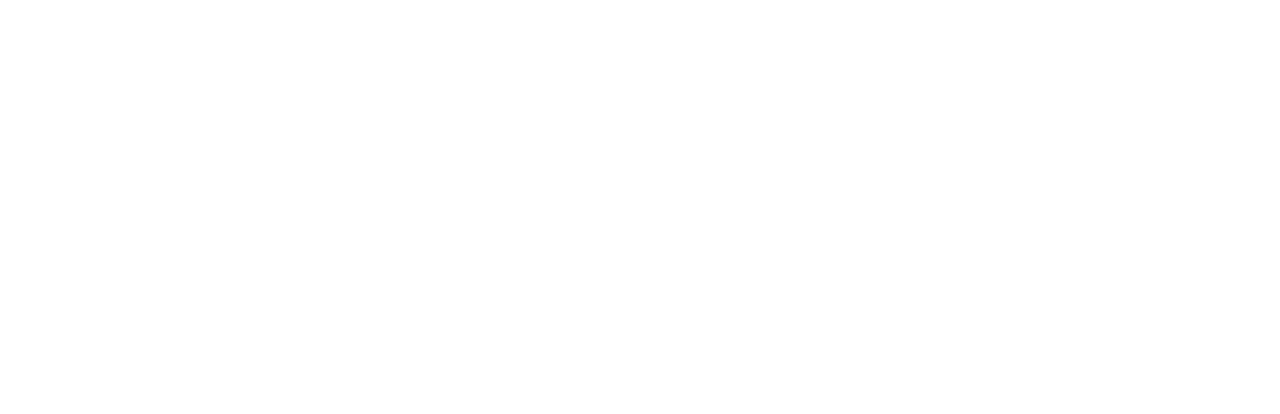
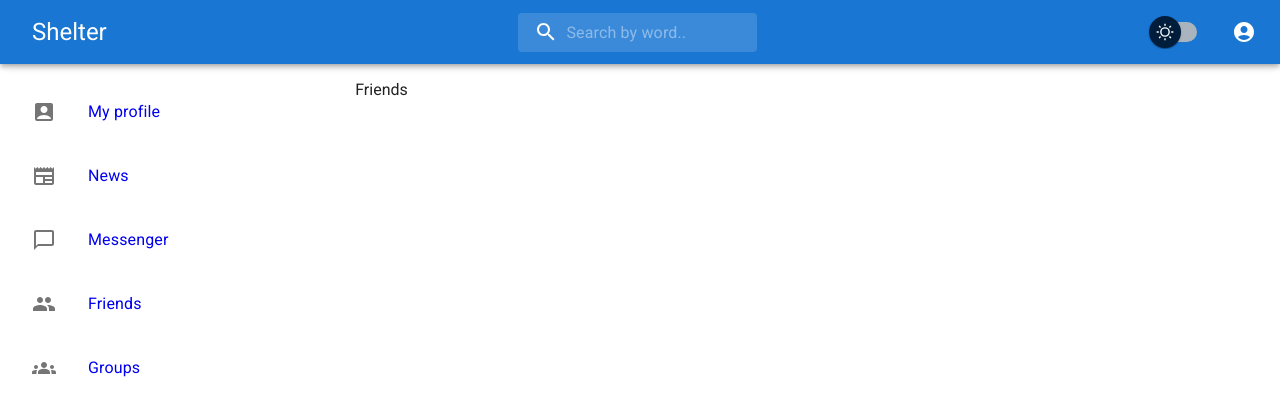
Before and after one commit to AlexForw/social-network-mui-react, a React (Create React App) app: page /friends in a window 1280 px wide. Before the commit this address had no page. Shown: the top 414 px of the page. Built offline with nearby package versions, Linux system fonts and the light colour scheme.

Commit message:
feat: add some pages

```diff
--- a/src/App.css
+++ b/src/App.css
@@ -4,3 +4,6 @@
     box-sizing: border-box;
     font-family: "Roboto",sans-serif;
 }
+a{
+    text-decoration: none;
+}
--- a/src/App.js
+++ b/src/App.js
@@ -2,10 +2,13 @@
 import React from 'react';
 import { createTheme, ThemeProvider } from '@mui/material';
 import { Box } from '@mui/system';
-import { Routes, Route, Link } from 'react-router-dom'
+import { Routes, Route } from 'react-router-dom'
 import Layout from './components/Layout/Layout';
 import Home from './components/pages/Home/Home';
-
+import MyProfile from './components/pages/MyProfile/MyProfile'
+import Messenger from './components/pages/Messenger/Messenger';
+import Groups from './components/pages/Groups/Groups';
+import Friends from './components/pages/Friends/Friends';
 
 function App() {
 
@@ -47,6 +50,10 @@
         <Routes>
           <Route path='/' element={<Layout mode={mode} setMode={setMode} setSearchNews={setSearchNews}/>}>
             <Route index element={<Home createNews={createNews} kindOfNews={kindOfNews} searchNews={searchNews} newsArr={newsArr} setKindOfNews={setKindOfNews}/>}/>
+            <Route path='/myprofile' element={<MyProfile />}/>
+            <Route path='/messenger' element={<Messenger />}/>
+            <Route path='/groups' element={<Groups />}/>
+            <Route path='/friends' element={<Friends />}/>
           </Route>
         </Routes>
       </Box>
--- a/src/components/assets/Leftbar/Leftbar.jsx
+++ b/src/components/assets/Leftbar/Leftbar.jsx
@@ -6,17 +6,29 @@
 import ChatBubbleOutlineIcon from '@mui/icons-material/ChatBubbleOutline';
 import GroupIcon from '@mui/icons-material/Group';
 import GroupsIcon from '@mui/icons-material/Groups';
+import { Link } from 'react-router-dom';
 
-const Leftbar = ({sx}) => {
+
+const Leftbar = ({ sx }) => {
     return (
         <Box flex={1} p={2} sx={sx}>
             <Box >
                 <Box position='fixed'>
+                    <Link to='/MyProfile'>
                         <ListSocial href='#' icon={<AccountBoxIcon />} primary='My profile'></ListSocial>
+                    </Link>
+                    <Link to='/'>
                         <ListSocial href='#' icon={<NewspaperIcon />} primary='News'></ListSocial>
+                    </Link>
+                    <Link to='/messenger'>
                         <ListSocial href='#' icon={<ChatBubbleOutlineIcon />} primary='Messenger'></ListSocial>
+                    </Link>
+                    <Link to='/friends'>
                         <ListSocial href='#' icon={<GroupIcon />} primary='Friends'></ListSocial>
+                    </Link>
+                    <Link to='/groups'>
                         <ListSocial href='#' icon={<GroupsIcon />} primary='Groups'></ListSocial>
+                    </Link>
                 </Box>
             </Box>
         </Box>
--- /dev/null
+++ b/src/components/pages/Friends/Friends.jsx
@@ -0,0 +1,12 @@
+import { Box } from '@mui/material';
+import React from 'react';
+
+const Friends = () => {
+    return (
+        <Box flex={4} p={2} height='100vh'>
+            Friends
+        </Box>
+    );
+};
+
+export default Friends;
--- /dev/null
+++ b/src/components/pages/Groups/Groups.jsx
@@ -0,0 +1,12 @@
+import { Box } from '@mui/material';
+import React from 'react';
+
+const Groups = () => {
+    return (
+        <Box flex={4} p={2} height='100vh'>
+            Groups
+        </Box>
+    );
+};
+
+export default Groups;
--- /dev/null
+++ b/src/components/pages/Messenger/Messenger.jsx
@@ -0,0 +1,12 @@
+import { Box } from '@mui/material';
+import React from 'react';
+
+const Messenger = () => {
+    return (
+        <Box flex={4} p={2} height='100vh'>
+            Messenger
+        </Box>
+    );
+};
+
+export default Messenger;
--- /dev/null
+++ b/src/components/pages/MyProfile/MyProfile.jsx
@@ -0,0 +1,12 @@
+import { Box } from '@mui/material';
+import React from 'react';
+
+const MyProfile = () => {
+    return (
+        <Box flex={4} p={2} height='100vh'>
+            Haven't Page
+        </Box>
+    );
+};
+
+export default MyProfile;
```
Lines whose indentation alone changed are shown as unchanged.
